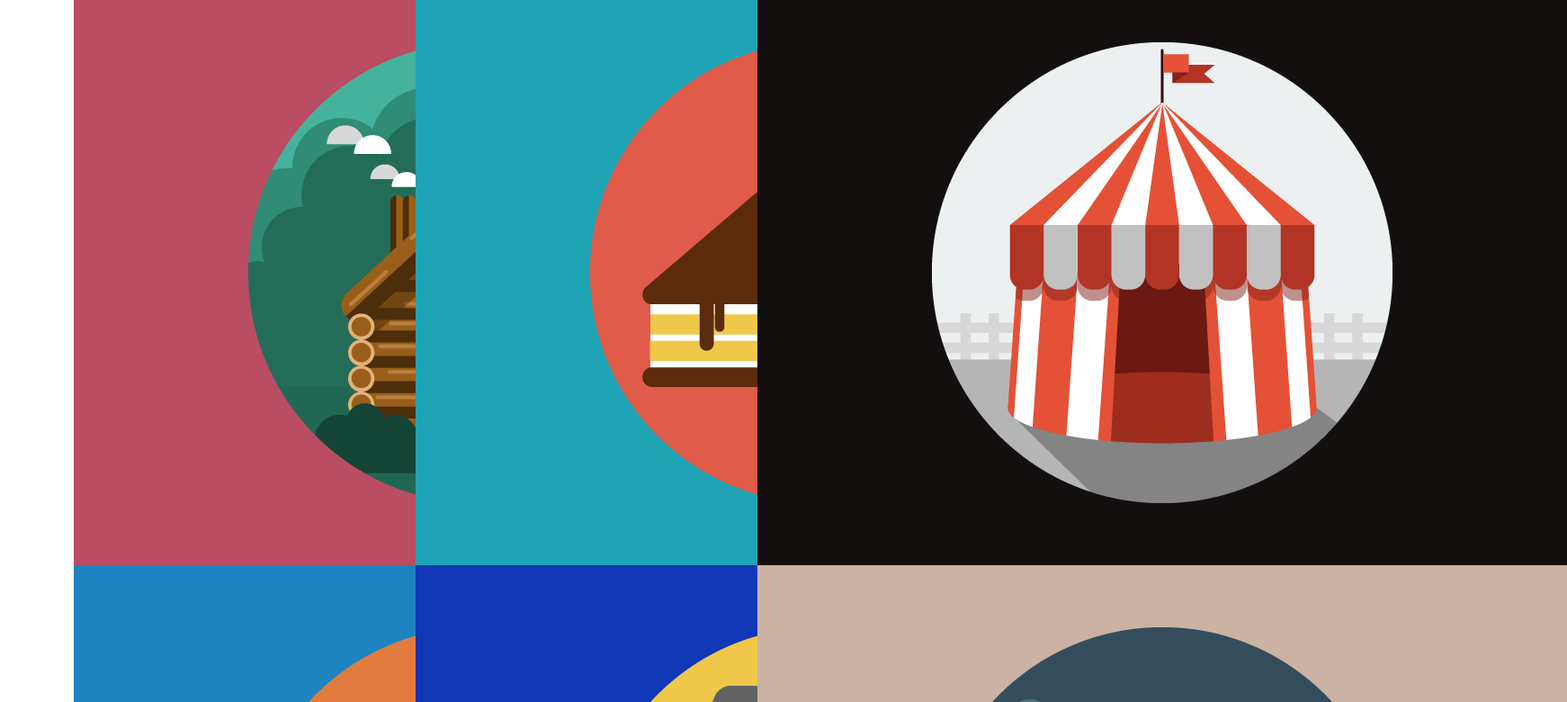
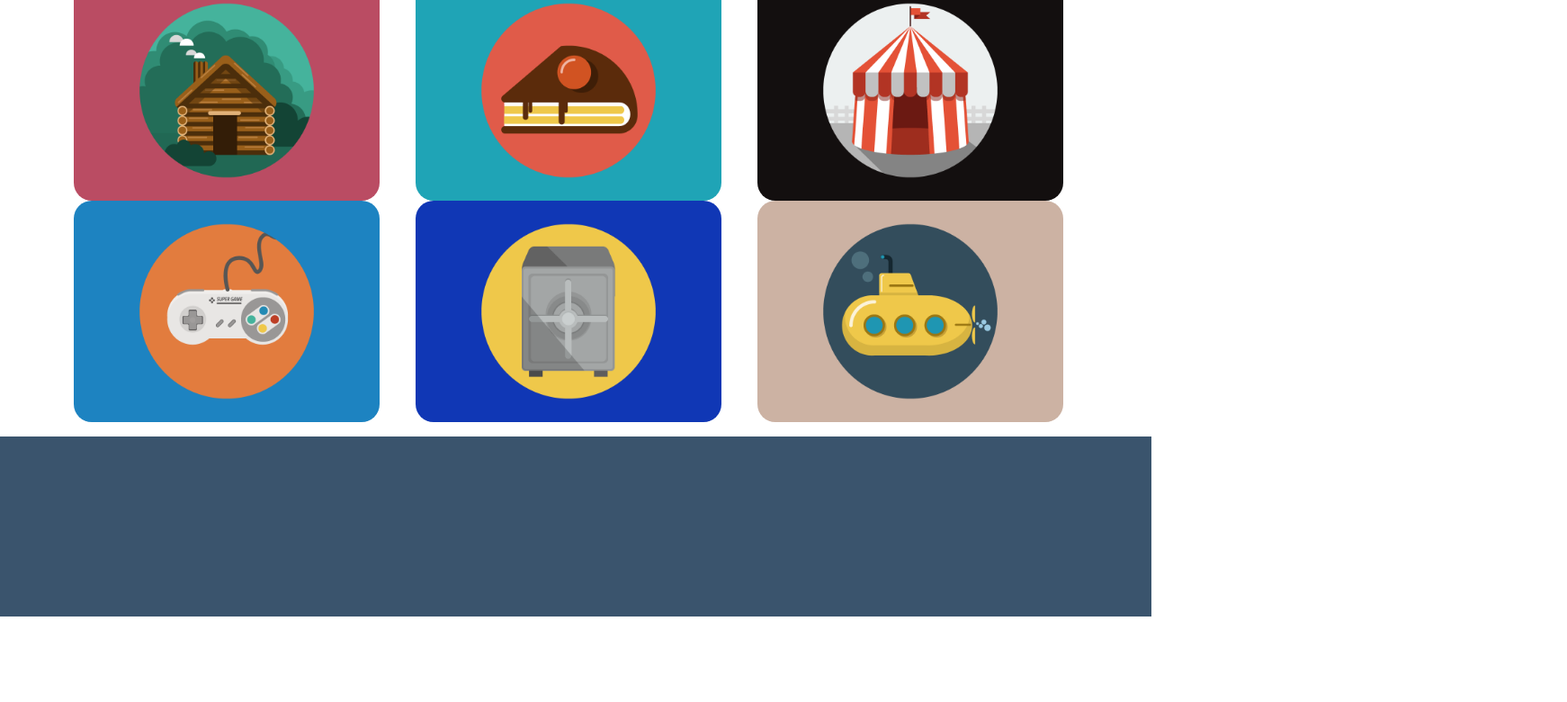
Before and after one commit to Alessio-DiNardo/html-css-bootstrap-freelancer, a plain HTML site: page index.html in a window 1280 px wide. Shown: the part 612-1392 px from the top of the page at 90% size, 1742 px wide, since content can reach past the window. After the commit the page ends 1297 px from the top, so only its background shows below. Drawn offline with nearby package versions, Linux system fonts and the light colour scheme.

Commit message:
try to add img in portfolio

```diff
--- a/css/style.css
+++ b/css/style.css
@@ -49,3 +49,12 @@ header.color{
     color: white;
     height: 80px;
 }
+
+div.box{
+    width: 340px;
+}
+
+img.my_immagine{
+    width: 100%;
+    border-radius: 20px;
+}
--- a/index.html
+++ b/index.html
@@ -39,13 +39,11 @@
         <section class="green">
             <div class="container">
                 <div class="row">
-                    <!-- !IMMAGINE -->
                     <div class="col-12  text-center">
                         <img class="my_img" src="./img/avatar.svg" alt="avatar">
                         <h1><strong>START BOOTSTRAP</strong></h1>
                         <h2>GRAPHIC ARTCIST-WEB DESIGNER-ILLUSTRATOR</h2>
                     </div>
-
                 </div>
             </div>
         </section>
@@ -57,32 +55,37 @@
                         <h1 class="pt-5">PORTFOLIO</h1>
                     </div>
                 </div>
-                <div class="row">
-                    <!-- !STELLINA -->
-                    <div class="col-2"></div>
-                    <div class="col-1"></div>
-                    <div class="col-2"></div>
-                </div>
                 <div class="row mb-3">
                     <!-- !GRIGLIA 1 -->
                     <div class="col-12 col-md-6 col-lg-4">
-                        <img src="./img/cabin.png" alt="Cabin">
+                        <div class="box">
+                            <img class="my_immagine" src="./img/cabin.png" alt="Cabin">
+                        </div>
                     </div>
                     <div class="col-12 col-md-6 col-lg-4">
-                        <img src="./img/cake.png" alt="Cake">
+                        <div class="box">
+                            <img class="my_immagine" src="./img/cake.png" alt="Cake">
+                        </div>
                     </div>
                     <div class="col-12 col-md-6 col-lg-4">
-                        <img src="./img/circus.png" alt="Circus">
-                    </div>
-
-                    <div class="col-12 col-md-6 col-lg-4">
-                        <img src="./img/game.png" alt="Game">
+                        <div class="box">
+                            <img class="my_immagine" src="./img/circus.png" alt="Circus">
+                        </div>
                     </div>
                     <div class="col-12 col-md-6 col-lg-4">
-                        <img src="./img/safe.png" alt="Safe">
+                        <div class="box">
+                            <img class="my_immagine"src="./img/game.png" alt="Game">
+                        </div>
                     </div>
                     <div class="col-12 col-md-6 col-lg-4">
-                        <img src="./img/submarine.png" alt="Submarine">
+                        <div class="box">
+                            <img class="my_immagine" src="./img/safe.png" alt="Safe">
+                        </div>
+                    </div>
+                    <div class="col-12 col-md-6 col-lg-4">
+                        <div class="box">
+                            <img class="my_immagine" src="./img/submarine.png" alt="Submarine">
+                        </div>
                     </div>
                 </div>
             </div>
```
